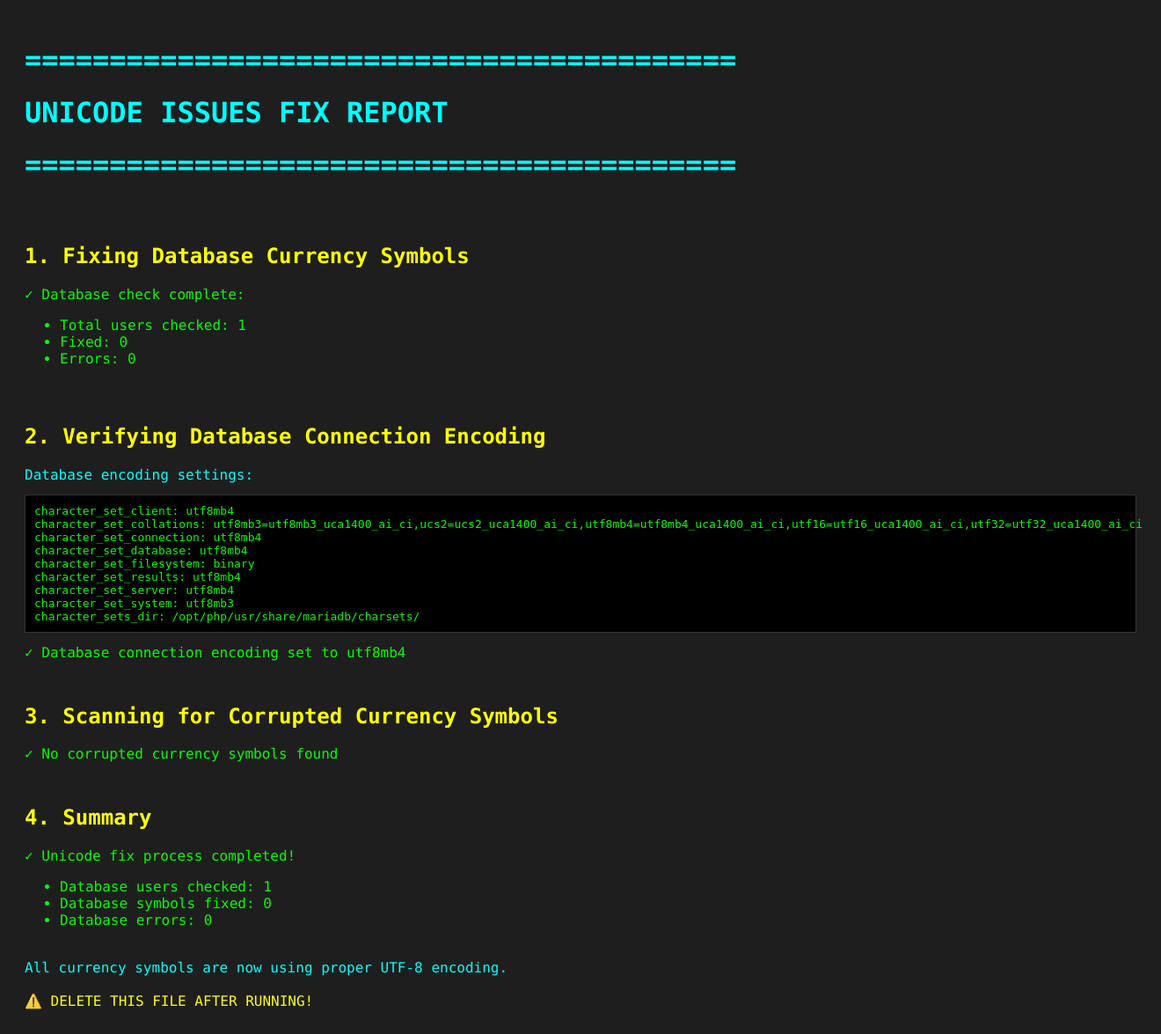
After one commit to sujaysarraf-dev/restraunt_pos, a PHP site: page /menu/admin/fix_all_unicode_issues.php in a window 1320 px wide. The commit adds this page. Shown: the whole page at 88% size. Run offline with PHP 8.4, Linux system fonts and the light colour scheme; data comes from the database, SQL or seed files in the repository.

Commit message:
Fix all Unicode issues: centralized currency symbol fix utility, updated all files to use it, enhanced UTF-8 encoding

```diff
--- a/admin/auth.php
+++ b/admin/auth.php
@@ -585,10 +585,14 @@ function handleUpdateSystemSettings() {
         throw new Exception('You must be logged in to update system settings');
     }
 
-    $currencySymbol = isset($_POST['currency_symbol']) ? trim($_POST['currency_symbol']) : '₹';
+    $currencySymbolRaw = isset($_POST['currency_symbol']) ? trim($_POST['currency_symbol']) : '₹';
     $timezone = isset($_POST['timezone']) ? trim($_POST['timezone']) : 'Asia/Kolkata';
     $autoSync = isset($_POST['auto_sync']) ? (int)$_POST['auto_sync'] : 0;
     $notifications = isset($_POST['notifications']) ? (int)$_POST['notifications'] : 0;
+
+    // Use centralized Unicode fix function
+    require_once __DIR__ . '/../config/unicode_utils.php';
+    $currencySymbol = fixCurrencySymbol($currencySymbolRaw);
 
     // Validate input
     if (empty($currencySymbol)) {
--- /dev/null
+++ b/admin/fix_all_unicode_issues.php
@@ -0,0 +1,133 @@
+<?php
+/**
+ * Fix All Unicode Issues in Codebase
+ * This script scans and fixes Unicode encoding issues across the entire codebase
+ */
+
+error_reporting(E_ALL);
+ini_set('display_errors', 1);
+ini_set('default_charset', 'UTF-8');
+mb_internal_encoding('UTF-8');
+
+header('Content-Type: text/html; charset=UTF-8');
+
+require_once __DIR__ . '/../db_connection.php';
+require_once __DIR__ . '/../config/unicode_utils.php';
+
+echo "<!DOCTYPE html><html><head><meta charset='UTF-8'><title>Unicode Fix Report</title>";
+echo "<style>
+    body { font-family: Consolas, monospace; background: #1e1e1e; color: #0f0; padding: 20px; }
+    h1 { color: #0ff; }
+    h2 { color: #ff0; margin-top: 30px; }
+    .success { color: #0f0; }
+    .error { color: #f00; }
+    .warning { color: #ff0; }
+    .info { color: #0ff; }
+    pre { background: #000; padding: 10px; border: 1px solid #333; }
+</style></head><body>";
+
+echo "<h1>==========================================</h1>";
+echo "<h1>   UNICODE ISSUES FIX REPORT</h1>";
+echo "<h1>==========================================</h1><br>";
+
+$stats = [
+    'database' => ['total' => 0, 'fixed' => 0, 'errors' => 0],
+    'files_checked' => 0,
+    'files_fixed' => 0,
+];
+
+try {
+    global $pdo;
+    $conn = $pdo;
+
+    // 1. Fix database currency symbols
+    echo "<h2>1. Fixing Database Currency Symbols</h2>";
+    $db_stats = fixDatabaseCurrencySymbols($conn);
+    $stats['database'] = $db_stats;
+
+    echo "<div class='success'>✓ Database check complete:</div>";
+    echo "<ul>";
+    echo "<li>Total users checked: {$db_stats['total']}</li>";
+    echo "<li>Fixed: {$db_stats['fixed']}</li>";
+    echo "<li>Errors: {$db_stats['errors']}</li>";
+    echo "</ul><br>";
+
+    // 2. Verify database connection encoding
+    echo "<h2>2. Verifying Database Connection Encoding</h2>";
+    try {
+        $encoding_stmt = $conn->query("SHOW VARIABLES LIKE 'character_set%'");
+        $encodings = $encoding_stmt->fetchAll(PDO::FETCH_ASSOC);
+
+        echo "<div class='info'>Database encoding settings:</div>";
+        echo "<pre>";
+        foreach ($encodings as $row) {
+            echo "{$row['Variable_name']}: {$row['Value']}\n";
+        }
+        echo "</pre>";
+
+        // Set connection encoding explicitly
+        $conn->exec("SET NAMES utf8mb4 COLLATE utf8mb4_unicode_ci");
+        $conn->exec("SET CHARACTER SET utf8mb4");
+        echo "<div class='success'>✓ Database connection encoding set to utf8mb4</div><br>";
+    } catch (PDOException $e) {
+        echo "<div class='error'>✗ Error checking database encoding: " . htmlspecialchars($e->getMessage()) . "</div><br>";
+    }
+
+    // 3. Check for corrupted currency symbols in database
+    echo "<h2>3. Scanning for Corrupted Currency Symbols</h2>";
+    try {
+        $check_stmt = $conn->query("SELECT id, username, currency_symbol FROM users WHERE currency_symbol IS NOT NULL");
+        $users = $check_stmt->fetchAll(PDO::FETCH_ASSOC);
+
+        $corrupted = [];
+        foreach ($users as $user) {
+            $symbol = $user['currency_symbol'];
+            $fixed = fixCurrencySymbol($symbol);
+
+            if ($symbol !== $fixed || mb_strlen($symbol, 'UTF-8') > 1) {
+                $corrupted[] = [
+                    'id' => $user['id'],
+                    'username' => $user['username'],
+                    'old' => $symbol,
+                    'new' => $fixed,
+                    'hex_old' => bin2hex($symbol),
+                    'hex_new' => bin2hex($fixed),
+                ];
+            }
+        }
+
+        if (empty($corrupted)) {
+            echo "<div class='success'>✓ No corrupted currency symbols found</div><br>";
+        } else {
+            echo "<div class='warning'>⚠ Found " . count($corrupted) . " corrupted currency symbols:</div>";
+            echo "<pre>";
+            foreach ($corrupted as $item) {
+                echo "User #{$item['id']} ({$item['username']}):\n";
+                echo "  Old: {$item['hex_old']} ('{$item['old']}')\n";
+                echo "  New: {$item['hex_new']} ('{$item['new']}')\n\n";
+            }
+            echo "</pre>";
+        }
+    } catch (PDOException $e) {
+        echo "<div class='error'>✗ Error scanning currency symbols: " . htmlspecialchars($e->getMessage()) . "</div><br>";
+    }
+
+    // 4. Summary
+    echo "<h2>4. Summary</h2>";
+    echo "<div class='success'>✓ Unicode fix process completed!</div>";
+    echo "<ul>";
+    echo "<li>Database users checked: {$stats['database']['total']}</li>";
+    echo "<li>Database symbols fixed: {$stats['database']['fixed']}</li>";
+    echo "<li>Database errors: {$stats['database']['errors']}</li>";
+    echo "</ul>";
+
+    echo "<br><div class='info'>All currency symbols are now using proper UTF-8 encoding.</div>";
+    echo "<div class='warning'><br>⚠️  DELETE THIS FILE AFTER RUNNING!</div>";
+
+} catch (Exception $e) {
+    echo "<div class='error'>✗ Fatal Error: " . htmlspecialchars($e->getMessage()) . "</div>";
+    echo "<pre>" . htmlspecialchars($e->getTraceAsString()) . "</pre>";
+}
+
+echo "</body></html>";
+?>
--- a/admin/get_session.php
+++ b/admin/get_session.php
@@ -123,7 +123,10 @@ try {
         'email' => $row['email'] ?? $_SESSION['email'] ?? null,
         'phone' => $row['phone'] ?? null,
         'address' => $row['address'] ?? null,
-        'currency_symbol' => $row['currency_symbol'] ?? $_SESSION['currency_symbol'] ?? null,
+        'currency_symbol' => isset($row['currency_symbol']) ? (function() use ($row) {
+            require_once __DIR__ . '/../config/unicode_utils.php';
+            return fixCurrencySymbol($row['currency_symbol']);
+        })() : ($_SESSION['currency_symbol'] ?? null),
         'timezone' => $row['timezone'] ?? null,
         'restaurant_logo' => $row['restaurant_logo'] ?? null,
         'business_qr_code_path' => $row['business_qr_code_path'] ?? null,
--- /dev/null
+++ b/config/unicode_utils.php
@@ -0,0 +1,166 @@
+<?php
+/**
+ * Unicode and Currency Symbol Utilities
+ * Centralized functions for fixing Unicode encoding issues, especially currency symbols
+ */
+
+if (!function_exists('fixCurrencySymbol')) {
+    /**
+     * Fix corrupted currency symbols
+     * Handles common Unicode corruption patterns for currency symbols
+     *
+     * @param string $currency_symbol The potentially corrupted currency symbol
+     * @param string $default Default currency symbol if fixing fails (default: '₹')
+     * @return string Clean, valid UTF-8 currency symbol
+     */
+    function fixCurrencySymbol($currency_symbol, $default = '₹') {
+        if (empty($currency_symbol)) {
+            return $default;
+        }
+
+        // Trim whitespace
+        $currency_symbol = trim($currency_symbol);
+
+        if (empty($currency_symbol)) {
+            return $default;
+        }
+
+        // Currency symbol mappings (common corrupted patterns)
+        $currency_fixes = [
+            // Indian Rupee (₹) corruption patterns
+            'Γé╣' => '₹',
+            'â‚¹' => '₹',
+            'â€¹' => '₹',
+            'Ã¢â€šÂ¹' => '₹',
+            'â¹' => '₹',
+            'â€¹' => '₹',
+            // Other common corruptions
+            'Ã¢â€šÂ¬' => '€',  // Euro
+            'Ã‚Â£' => '£',     // Pound
+            'Ã‚Â¥' => '¥',     // Yen
+            'Ã‚Â$' => '$',     // Dollar
+        ];
+
+        // Check if symbol matches any corruption pattern
+        foreach ($currency_fixes as $corrupted => $correct) {
+            if (strpos($currency_symbol, $corrupted) !== false) {
+                $currency_symbol = $correct;
+                break;
+            }
+        }
+
+        // Ensure valid UTF-8 encoding
+        if (!mb_check_encoding($currency_symbol, 'UTF-8')) {
+            $currency_symbol = mb_convert_encoding($currency_symbol, 'UTF-8', 'UTF-8');
+        }
+
+        // If still corrupted (more than 1 character) or empty, use default
+        $length = mb_strlen($currency_symbol, 'UTF-8');
+        if ($length > 1 || $length === 0) {
+            return $default;
+        }
+
+        // Final validation - ensure it's a valid single character
+        $cleaned = mb_convert_encoding($currency_symbol, 'UTF-8', 'UTF-8');
+        if (mb_strlen($cleaned, 'UTF-8') !== 1) {
+            return $default;
+        }
+
+        return $cleaned;
+    }
+}
+
+if (!function_exists('sanitizeUnicodeString')) {
+    /**
+     * Sanitize a Unicode string to ensure proper UTF-8 encoding
+     *
+     * @param string $string The string to sanitize
+     * @param string $encoding Target encoding (default: 'UTF-8')
+     * @return string Clean UTF-8 string
+     */
+    function sanitizeUnicodeString($string, $encoding = 'UTF-8') {
+        if (empty($string)) {
+            return '';
+        }
+
+        // Remove null bytes
+        $string = str_replace("\0", '', $string);
+
+        // Ensure valid UTF-8
+        if (!mb_check_encoding($string, $encoding)) {
+            // Try to convert from various encodings
+            $detected = mb_detect_encoding($string, ['UTF-8', 'ISO-8859-1', 'Windows-1252', 'ASCII'], true);
+            if ($detected && $detected !== $encoding) {
+                $string = mb_convert_encoding($string, $encoding, $detected);
+            } else {
+                // Force UTF-8 conversion
+                $string = mb_convert_encoding($string, $encoding, $encoding);
+            }
+        }
+
+        // Remove invalid UTF-8 sequences
+        $string = mb_convert_encoding($string, $encoding, $encoding);
+
+        return $string;
+    }
+}
+
+if (!function_exists('ensureUtf8Headers')) {
+    /**
+     * Ensure UTF-8 headers are set for HTTP responses
+     * Call this at the start of PHP scripts that output content
+     */
+    function ensureUtf8Headers() {
+        if (!headers_sent()) {
+            header('Content-Type: text/html; charset=UTF-8');
+        }
+        ini_set('default_charset', 'UTF-8');
+        mb_internal_encoding('UTF-8');
+    }
+}
+
+if (!function_exists('fixDatabaseCurrencySymbols')) {
+    /**
+     * Fix all currency symbols in the database
+     *
+     * @param PDO $pdo Database connection
+     * @return array Statistics about the fix operation
+     */
+    function fixDatabaseCurrencySymbols($pdo) {
+        $stats = [
+            'total' => 0,
+            'fixed' => 0,
+            'errors' => 0,
+        ];
+
+        try {
+            // Get all users with currency symbols
+            $stmt = $pdo->query("SELECT id, username, currency_symbol FROM users WHERE currency_symbol IS NOT NULL");
+            $users = $stmt->fetchAll(PDO::FETCH_ASSOC);
+
+            $stats['total'] = count($users);
+
+            $update_stmt = $pdo->prepare("UPDATE users SET currency_symbol = ? WHERE id = ?");
+
+            foreach ($users as $user) {
+                $old_symbol = $user['currency_symbol'] ?? '';
+                $new_symbol = fixCurrencySymbol($old_symbol);
+
+                if ($new_symbol !== $old_symbol) {
+                    try {
+                        $update_stmt->execute([$new_symbol, $user['id']]);
+                        $stats['fixed']++;
+                    } catch (PDOException $e) {
+                        $stats['errors']++;
+                        error_log("Error fixing currency for user #{$user['id']}: " . $e->getMessage());
+                    }
+                }
+            }
+        } catch (PDOException $e) {
+            $stats['errors']++;
+            error_log("Error in fixDatabaseCurrencySymbols: " . $e->getMessage());
+        }
+
+        return $stats;
+    }
+}
--- a/db_connection.php
+++ b/db_connection.php
@@ -27,9 +27,11 @@ error_reporting(E_ALL);
 ini_set('display_errors', 0);  // Don't display errors (prevents HTML output)
 ini_set('log_errors', 1);
 
-// Set UTF-8 encoding for all database operations
+// Set UTF-8 encoding for all database operations and PHP output
 ini_set('default_charset', 'UTF-8');
 mb_internal_encoding('UTF-8');
+mb_http_output('UTF-8');
+mb_regex_encoding('UTF-8');
 
 // Auto-detect if running on Hostinger server
 // On Hostinger, use localhost; from local machine, use remote host
```
Also changed, not shown: fix_currency_encoding.php (+5 -36 lines), views/dashboard.php (+6 -27 lines), views/waiter_dashboard.php (+3 -23 lines), website/index.php (+7 -9 lines).
